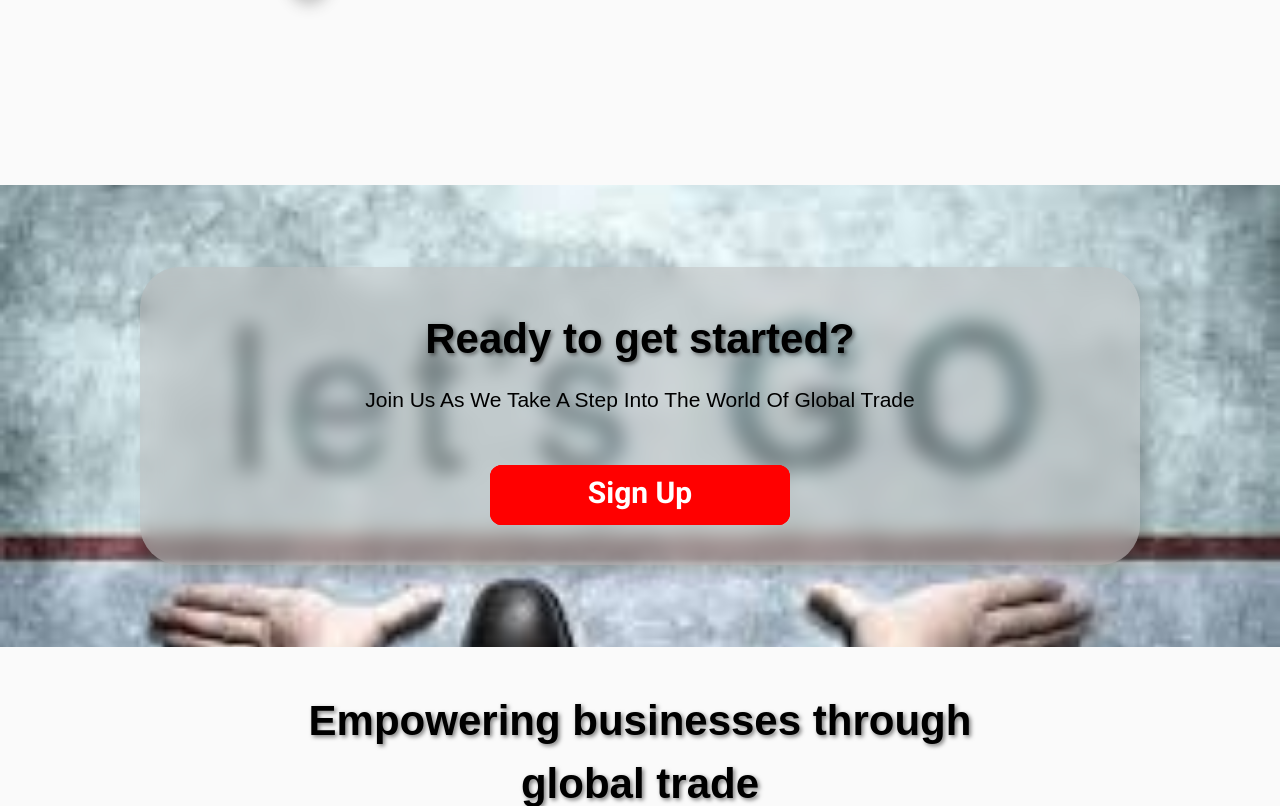
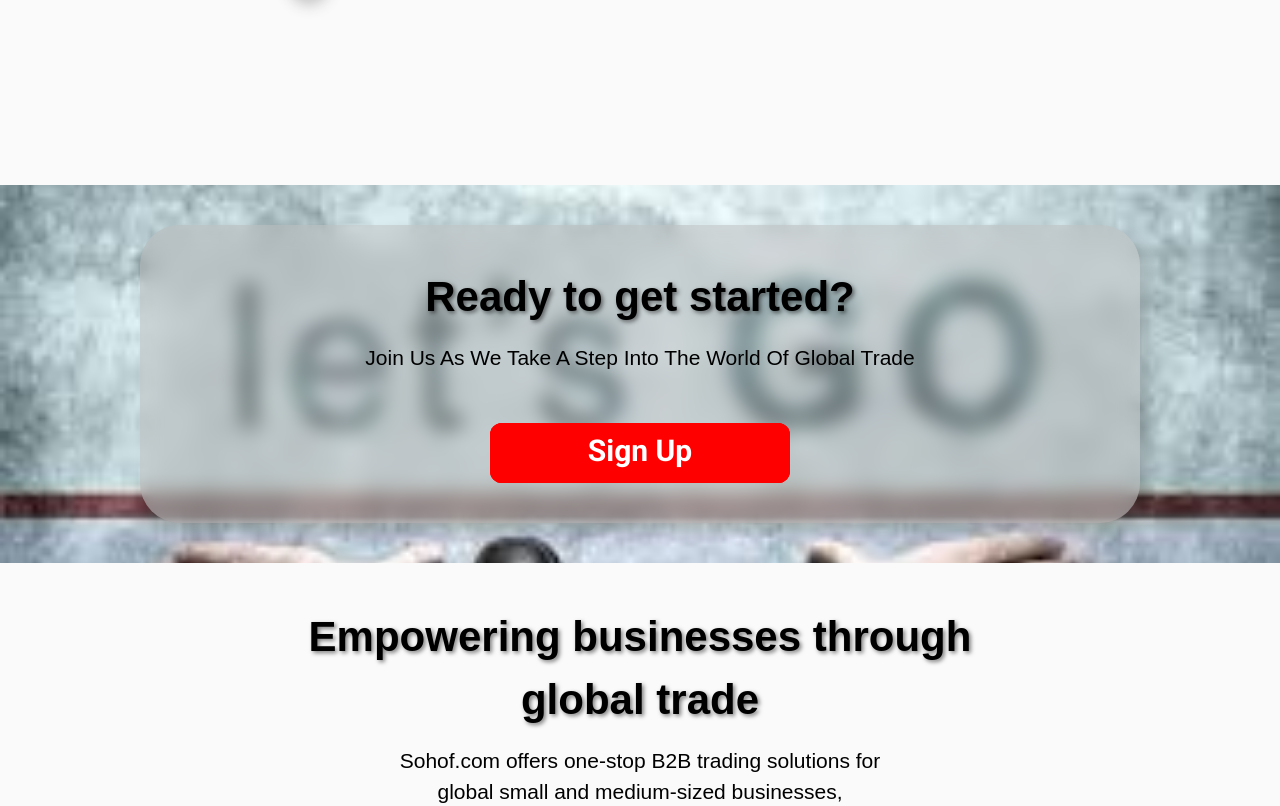
Before and after one commit to mohammadrezaaghaei1998/sohof, a Django app: page / in a window 1280 px wide. Shown: the part 4731-5537 px from the top of the page. Run offline with Django 5.2, Linux system fonts and the light colour scheme; data comes from the database, SQL or seed files in the repository; some libraries are stand-ins or nearby versions.

Commit message:
Update index.html

```diff
--- a/templates/first/index.html
+++ b/templates/first/index.html
@@ -509,8 +509,8 @@
 
 
 <section class="get-started-home-page" style="background-image: url('/static/assets/images/getready.jpg');">
-    <div class="container  mt-5 mb-5 col-md-10  justify-content-center get-started-home-page-container">
-        <div class="row d-flex justify-content-center">
+    <div class="container col-md-10  get-started-home-page-container">
+        <div class="row d-flex justify-content-center" >
             <div class="content-content-what-people-say-slider col-md-12 ">
                 <h1 class="animate__animated animate__fadeInDown text-center">Ready to get started?</h1>
             </div>
```
